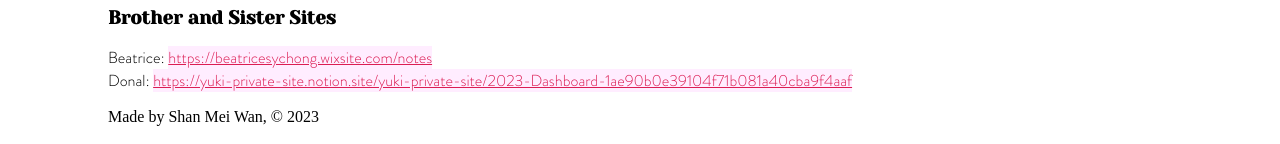
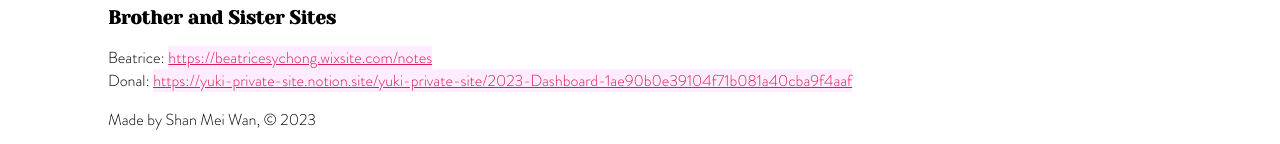
Before and after one commit to Shan-Mei/shanmeis-notes, a Jekyll site: the page built from index.md, in a window 1280 px wide. Shown: the part 849-993 px from the top of the page. Built offline with Jekyll 4.4.1, drawn with Linux system fonts in a browser that asks for light colours; our own code applies the rules of GitHub Pages for plain Markdown files.

Commit message:
add paragraph element to copyright

```diff
--- a/_layouts/default.html
+++ b/_layouts/default.html
@@ -24,5 +24,5 @@
 <body>
   {{ content }}
   <!--Here is where your copyright thingmabob goes, i put temp one-->
-  Made by Shan Mei Wan, © 2023
+  <p>Made by Shan Mei Wan, © 2023</p>
 </body
```
